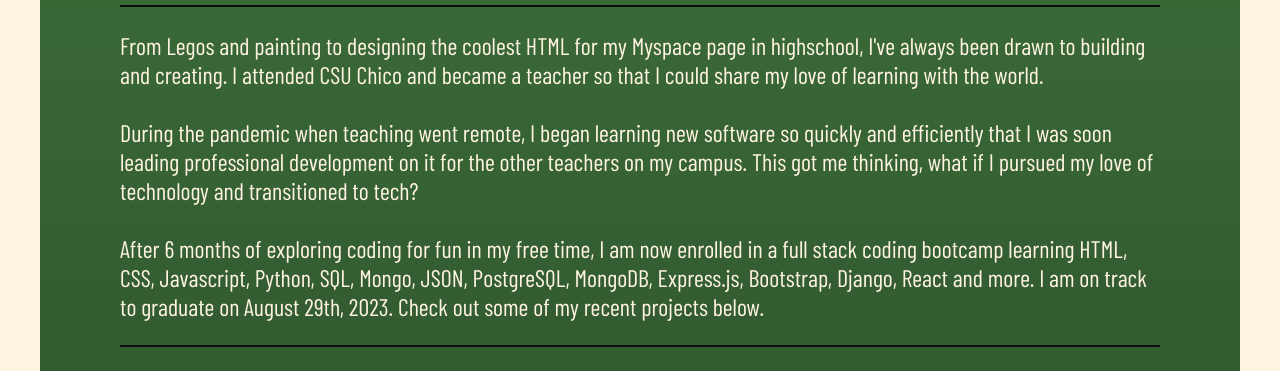
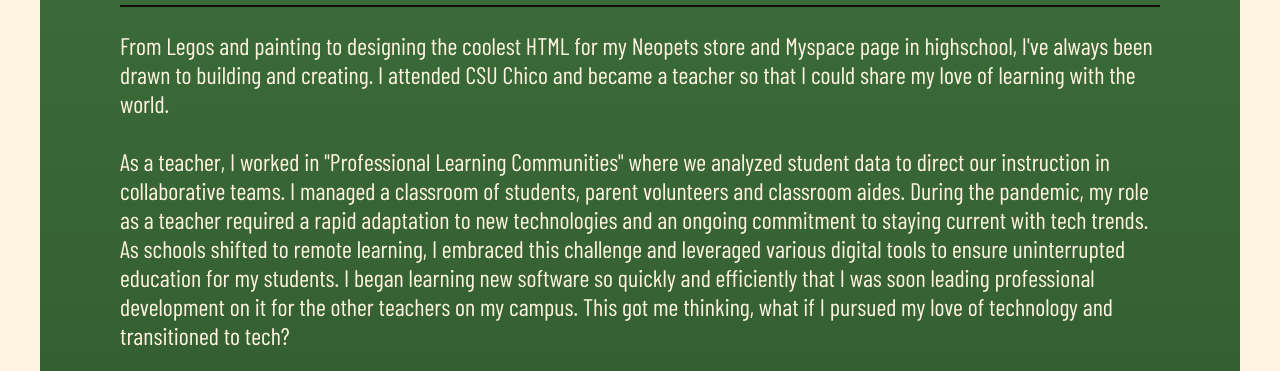
Before and after one commit to lauren-m-johnson/portfolio, a plain HTML site: page index.html in a window 1280 px wide. Shown: the part 570-941 px from the top of the page. Drawn offline with nearby package versions, Linux system fonts and the light colour scheme; a web font is replaced by a local one.

Commit message:
update about me paragraph

```diff
--- a/index.html
+++ b/index.html
@@ -32,17 +32,22 @@
             </div>
         </div>
         <hr>
-        <p>From Legos and painting to designing the coolest HTML for my Myspace page in highschool,
-            I've always been drawn to building and creating. I attended CSU Chico and became a teacher
-            so that I could share my love of learning with the world.
-            <br><br>
-            During the pandemic when teaching went remote, I began learning new software so quickly and
-            efficiently that I was soon leading professional development on it for the other teachers on my
-            campus. This got me thinking, what if I pursued my love of technology and transitioned to tech?
-            <br><br>
-            After 6 months of exploring coding for fun in my free time, I am now enrolled in a full stack
-            coding bootcamp learning HTML, CSS, Javascript, Python, SQL, Mongo, JSON, PostgreSQL, MongoDB, Express.js, Bootstrap, Django, React and more.
-            I am on track to graduate on August 29th, 2023. Check out some of my recent projects below.
+        <p>From Legos and painting to designing the coolest HTML for my Neopets store and Myspace page in highschool, I've always been drawn to building and creating.
+            I attended CSU Chico and became a teacher so that I could share my love of learning with the world.
+            <br>
+            <br>
+            As a teacher, I worked in "Professional Learning Communities" where we analyzed student data to direct our instruction in collaborative teams.
+            I managed a classroom of students, parent volunteers and classroom aides. During the pandemic, my role as a teacher required a rapid adaptation
+            to new technologies and an ongoing commitment to staying current with tech trends. As schools shifted to remote learning, I embraced this challenge and
+            leveraged various digital tools to ensure uninterrupted education for my students. I began learning new software so quickly and efficiently that
+            I was soon leading professional development on it for the other teachers on my campus. This got me thinking, what if I pursued my love of technology and
+            transitioned to tech?
+            <br>
+            <br>
+            After over 6 months of exploring coding for fun in my free time, I enrolled in a full-stack coding bootcamp learning HTML, CSS, Javascript,
+            Python, Django, React.js, MongoDB, Express, Node.js and more. I have now been coding for about a year. I have the most fun when I am working
+            on a project and exploring new skills. I've created browser games and multiple full stack web applications. I am a committed lifelong
+            learner and the beautiful part of programming is that there is always something new to learn.
         </p>
         <hr>
         <h2>Skills</h2>
```
